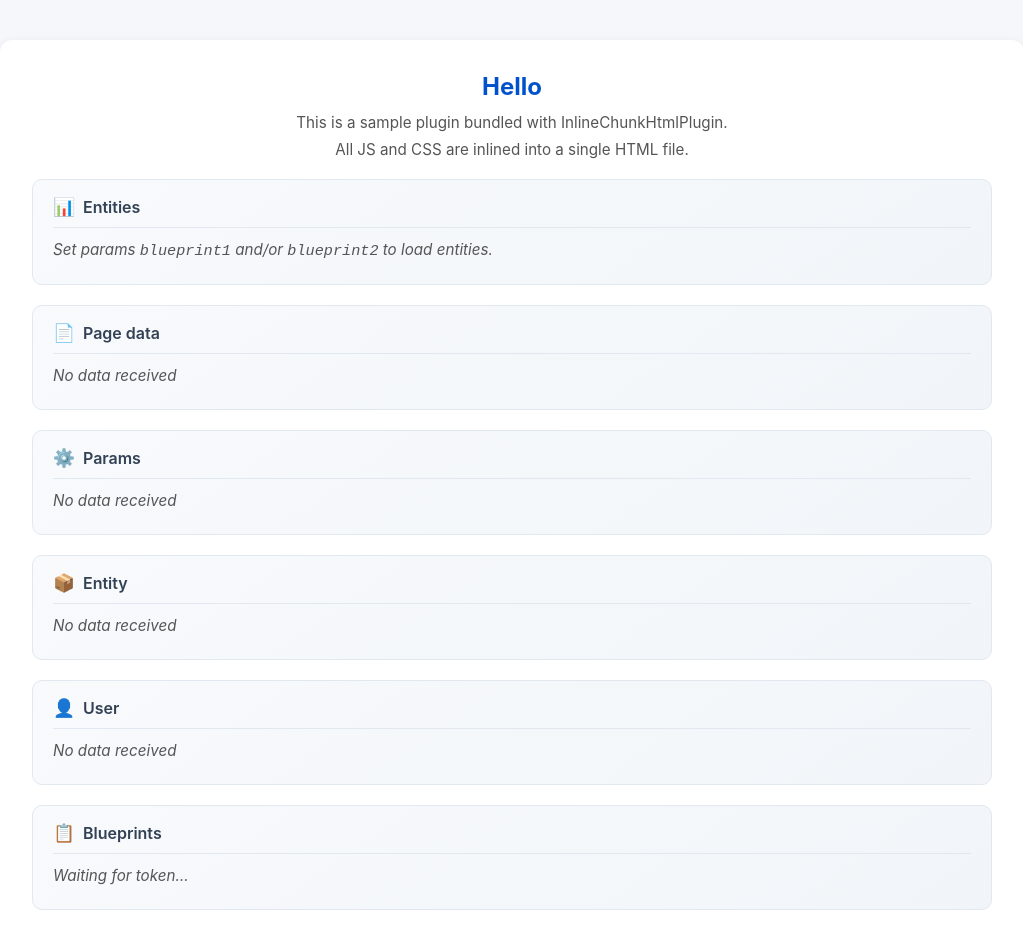
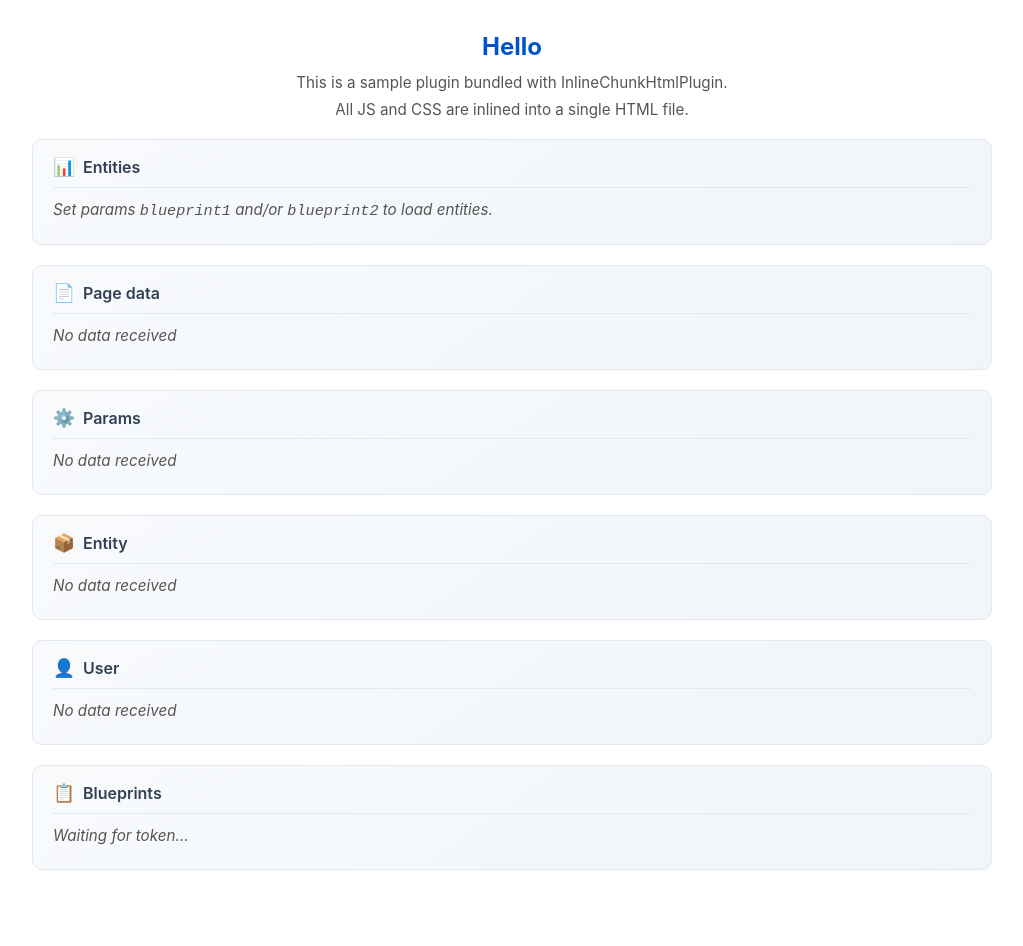
Before and after one commit to port-labs/port-plugin-sample, a React app: page / in a window 1280 px wide. Shown: the top 946 px of the page, without its empty margins (128-1151 px from the left). After the commit the page ends 922 px from the top, so only its background shows below. Built offline with nearby package versions, Linux system fonts and the light colour scheme.

Commit message:
css fixes

```diff
--- a/src/App.css
+++ b/src/App.css
@@ -6,17 +6,17 @@
 
 body {
 	font-family: -apple-system, BlinkMacSystemFont, 'Segoe UI', Roboto, sans-serif;
-	background: #f5f7fa;
+	/* background: #f5f7fa; */
 	color: #1a1a2e;
 }
 
 .plugin-container {
 	max-width: 80%;
-	margin: 40px auto;
+	margin: 0px auto;
 	padding: 32px;
 	background: #fff;
 	border-radius: 12px;
-	box-shadow: 0 2px 8px rgba(0, 0, 0, 0.08);
+	/* box-shadow: 0 2px 8px rgba(0, 0, 0, 0.08); */
 	text-align: center;
 }
 
--- a/src/components/DualBlueprintEntitiesTable.tsx
+++ b/src/components/DualBlueprintEntitiesTable.tsx
@@ -111,7 +111,7 @@ export function DualBlueprintEntitiesTable() {
 				</span>
 				Entities
 				{blueprintLabels.length > 0 && (
-					<span className="entities-table__subtitle">({blueprintLabels.join(' · ')})</span>
+					<span className="entities-table__subtitle">{blueprintLabels.join(' · ')}</span>
 				)}
 			</h2>
 			{!blueprint1Id && !blueprint2Id ? (
```
